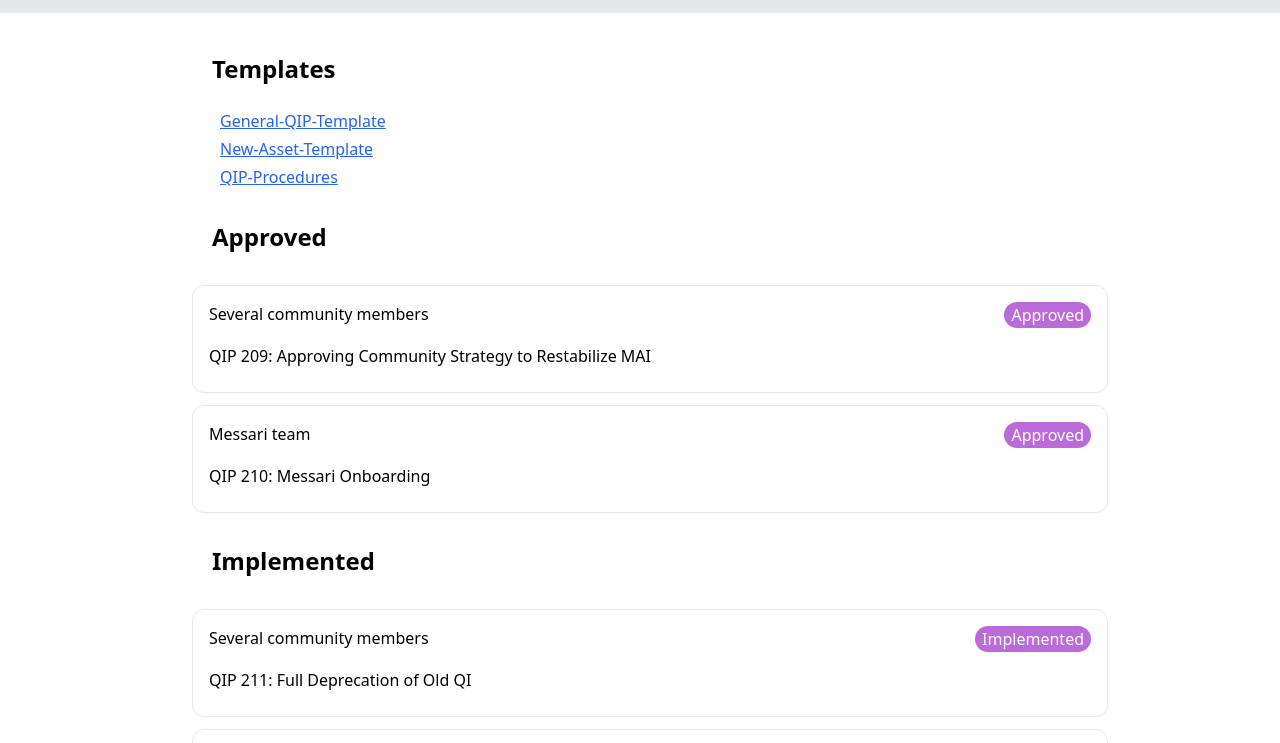
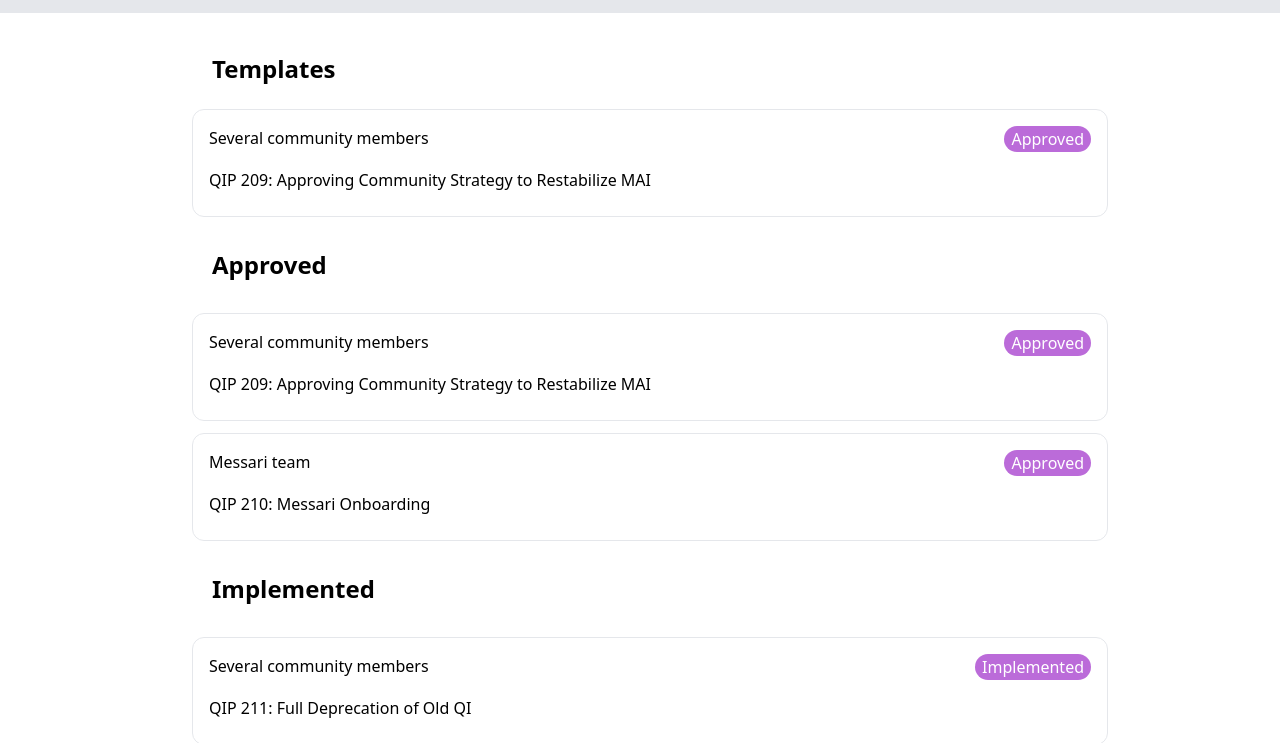
Before and after one commit to publu/QIPs, a Gatsby site: page /all-proposals in a window 1280 px wide. Shown: the part 47-790 px from the top of the page. Built offline with nearby package versions, Linux system fonts and the light colour scheme; Gatsby itself is replaced by a stand-in of ours.

Commit message:
added templates

```diff
--- /dev/null
+++ b/contents/Templates/template1.md
@@ -0,0 +1,47 @@
+---
+qip: 209
+title: Approving Community Strategy to Restabilize MAI
+network: All chains
+status: Approved
+author: Several community members
+implementor: Guardians and core team
+implementation-date: Immediately after approval
+proposal: https://vote.mai.finance/#/proposal/0x66b60aa4788f91b0018a964349bd459bbd89f05cbb98ce71c586db4ce8e76d51
+created: 2023-11-07
+---
+
+There are currently several ideas to stabilize MAI that DAO contributors have assembled via discussions on the Discord forum. These range from new protocol features to operational changes.
+
+Below is an aggregation of these strategies. The purpose of this proposal is to approve these as the DAO’s stabilization plan.
+
+### 1. Vote to implement bridging limits for each chain
+
+MAI bridging can be limited by handling allotments to bridges. For example, QiDao’s Base deployment has no allocation for outflow or inflow bridging. Under this strategy, the DAO would place limits on the rest of the DAO’s chain deployments via QIPs. More information about bridge limits can be found in the docs here: https://docs.mai.finance/risks/chain-risk.
+
+QIPs under this strategy would need to decide on min and max circulating supply to debt ratios. They would also need to determine terms for these limits.
+
+### 2. Implement stability pool for liquidations: sMAI
+
+A stability pool would allow MAI holders priority access to liquidating debt positions that fall below the liquidation threshold. Aside from earning liquidation fees, MAI depositors into sMAI could be further incentivized by the protocol. These incentives could range from direct emissions to lock-based rewards. An implementation QIP will need to be passed to approve the final version of sMAI.
+
+### 3. Use 50% of weekly protocol revenue to buyback MAI
+
+50% of revenue is currently directed towards aveQI stakers on Ethereum. The remaining 50% of weekly revenue will be allocated towards MAI buybacks if this proposal passes.
+
+### 4. Pause borrowing on chains where MAI is depegged
+
+By pausing further minting of MAI on chains where MAI is already depegged, the DAO can prevent shorting and further sell pressure on MAI.
+
+### 5. Continue to expand borrowing on chains where MAI is not depegged
+
+In order to continue to scale revenue, QiDao should continue to grow the protocol on chains where MAI is not deppeged. These chains include the burgeoning new L2s like Scroll, zkEVM, Linea, Base, and Mantle (among others). The growing revenue will contribute to the flow of MAI buybacks by the DAO.
+
+### Quorum standards
+
+The option with the most votes will be adopted.
+
+### Options
+
+* Approve proposal
+* Further discussions needed
+* Abstain
--- /dev/null
+++ b/src/components/TemplateListItem.tsx
@@ -0,0 +1,93 @@
+import React from 'react';
+import Author from './Author';
+// Template list item component
+const TemplateListItem = (props: any) => {
+    const { templates } = props;
+
+    return (
+        <div className="template-lists mb-15">
+            {templates.map((template: any, index: number) => {
+                return (
+                    <div
+                        key={index}
+                        className="border-y border-skin-border bg-skin-block-bg text-base md:rounded-xl md:border transition-colors mb-3"
+                    >
+                        <div className="leading-5 sm:leading-6">
+                            <div>
+                                <div className="block p-3 text-skin-text sm:p-4">
+                                    <div>
+                                        <div className="flex h-[26px] items-start justify-between">
+                                            <div className="flex items-center gap-1">
+                                                <div className='flex'>
+                                                    <button
+                                                        id="headlessui-popover-button-15"
+                                                        type="button"
+                                                        aria-expanded="false"
+                                                        data-headlessui-state=""
+                                                    >
+                                                        <div
+                                                            className="whitespace-nowrap"
+                                                            tabIndex={-1}
+                                                        >
+                                                            <Author
+                                                                author={
+                                                                    template
+                                                                        ?.frontmatter
+                                                                        ?.author
+                                                                }
+                                                            />
+                                                        </div>
+                                                    </button>
+                                                </div>
+                                            </div>
+                                            <span className="bg-[#BB6BD9] State text-white p-[1px] px-[7px] rounded-[14px] font-normal">
+                                                {template?.frontmatter?.status}
+                                            </span>
+                                        </div>
+                                        <a
+                                            href={`https://github.com/publu/QIPs/blob/main/contents/Templates/Template${template.frontmatter.qip}.md`}
+                                            className="cursor-pointer"
+                                        >
+                                            <div className="relative flex mb-1 mt-3 break-words pr-[80px] leading-[32px]">
+
+                                                {/* <span className='mr-1'>
+                                                    <img className='w-[25px] rounded-[20px]' src="https://cdn.stamp.fyi/avatar/eth:0xAd95A5fE898679B927C266eB2eDfAbC7fe268C27?s=40" alt="" />
+                                                </span> */}
+
+                                                <h3 className="inline pr-2">
+                                                    QIP{' '}
+                                                    {
+                                                        template?.frontmatter
+                                                            ?.qip
+                                                    }
+                                                    :{' '}
+                                                    {
+                                                        template?.frontmatter
+                                                            ?.title
+                                                    }
+                                                </h3>
+                                            </div>
+                                            <p className="line-clamp-2 break-words text-md font-semibold">
+                                                {
+                                                    template?.frontmatter
+                                                        ?.shortDescription
+                                                }
+                                            </p>
+                                            {/* Add more nested elements here */}
+                                        </a>
+                                        <div className="">
+                                            {/* Add more elements here */}
+                                        </div>
+                                    </div>
+                                </div>
+                            </div>
+                        </div>
+
+                    </div>
+                );
+            })}
+        </div>
+    );
+};
+
+export default TemplateListItem;
--- a/src/components/Templates.tsx
+++ b/src/components/Templates.tsx
@@ -1,20 +1,83 @@
 import React from 'react';
+import { graphql } from 'gatsby';
+import TemplateListItem from '../components/TemplateListItem';
+import { sortBy, filter, flow } from 'lodash/fp';
 
-const Templates = () => {
+//@ts-ignore
+import statuses from '../../ps/statuses';
+
+interface Props {
+    data: any;
+}
+
+const Templates: React.FC<Props> = ({ data }) => {
+    const { group } = data;
+
+    const columns = flow(
+        filter(({ fieldValue }) => statuses.indexOf(fieldValue) > -1),
+        sortBy(({ fieldValue }) => statuses.indexOf(fieldValue))
+    )(group) as any;
+
     return (
         <div className="proposal-list-container">
             <div className="shadow-s p-5">
                 <h3 className="text-2xl font-semibold mb-1">Templates</h3>
             </div>
-            <div className="mb-3 block px-7 text-skin-text sm:px-7">
-               <ul className="">
-                <li className='mb-1'><a target="_blank" className='underline text-blue-600 hover:text-blue-800 visited:text-purple-600' href="https://github.com/publu/QIPs/blob/main/General-QIP-Template.md">General-QIP-Template</a></li>
-                <li className='mb-1'><a target='_blank' className='underline text-blue-600 hover:text-blue-800 visited:text-purple-600' href="https://github.com/publu/QIPs/blob/main/New-Asset-Template.md">New-Asset-Template</a></li>
-                <li className='mb-1'><a target='_blank' className='underline text-blue-600 hover:text-blue-800 visited:text-purple-600' href="https://github.com/publu/QIPs/blob/main/QIP-Procedures.md">QIP-Procedures</a></li>
-               </ul>
-            </div>
+
+            {columns.map((column: any) => {
+                const templates = sortBy('frontmatter.qip')(
+                    column.nodes
+                );
+                return (
+                    <div
+                        key={column.fieldValue}
+                        className="proposal-list-container"
+                    >
+                        {/* <div className="shadow-s p-5">
+                            <h3 className="text-2xl font-semibold mb-3">
+                                {column.fieldValue}
+                            </h3>
+                        </div> */}
+
+                        <TemplateListItem templates={templates} />
+                    </div>
+                );
+            })}
         </div>
     );
 };
 
+export const query = graphql`
+    query {
+        allMarkdownRemark(
+            filter: {
+                fileAbsolutePath: { regex: "/Templates/" }
+                frontmatter: { qip: { ne: null } }
+            }
+        ) {
+            group(field: { frontmatter: { status: SELECT } }) {
+                fieldValue
+                totalCount
+                nodes {
+                    id
+                    frontmatter {
+                        qip
+                        title
+                        shortDescription
+                        author
+                        network
+                        type
+                        proposal
+                        implementor
+                        release
+                        created
+                        updated
+                        status
+                    }
+                }
+            }
+        }
+    }
+`;
+
 export default Templates;
--- a/src/pages/all-proposals.tsx
+++ b/src/pages/all-proposals.tsx
@@ -14,7 +14,8 @@ interface Props {
 }
 
 // All Proposals component
-const AllProposals: React.FC<Props> = ({ data: { allMarkdownRemark } }) => {
+const AllProposals: React.FC<Props> = ({ data: { allMarkdownRemark, allTemplates } }) => {
+
     const { group } = allMarkdownRemark;
     const columns = flow(
         filter(({ fieldValue }) => statuses.indexOf(fieldValue) > -1),
@@ -30,12 +31,12 @@ const AllProposals: React.FC<Props> = ({ data: { allMarkdownRemark } }) => {
                 >
                     <div className="mb-3 space-y-3 px-3">
 
-                       <Templates />
+                       <Templates data={allTemplates} />
 
                         <div className="mb-16"></div>
 
                         {columns.map((column: any) => {
-                            const proposals = sortBy('frontmatter.proposalId')(
+                            const proposals = sortBy('frontmatter.qip')(
                                 column.nodes
                             );
                             return (
@@ -87,6 +88,35 @@ export const query = graphql`
                 }
             }
         }
+
+        allTemplates: allMarkdownRemark(
+            filter: {
+                fileAbsolutePath: { regex: "/Templates/" }
+                frontmatter: { qip: { ne: null } }
+            }
+        ) {
+            group(field: { frontmatter: { status: SELECT } }) {
+                fieldValue
+                totalCount
+                nodes {
+                    id
+                    frontmatter {
+                        qip
+                        title
+                        shortDescription
+                        author
+                        network
+                        type
+                        proposal
+                        implementor
+                        release
+                        created
+                        updated
+                        status
+                    }
+                }
+            }
+        }
     }
 `;
 
--- /dev/null
+++ b/src/pages/templates/Template{MarkdownRemark.frontmatter__qip}.tsx
@@ -0,0 +1,66 @@
+import React from 'react';
+import { graphql } from 'gatsby';
+import { getGithubLink } from '../../utils';
+import Layout from '../../layout';
+import FrontmatterTable from '../../components/FrontmatterTable';
+
+interface Props {
+    frontmatter__qip: number;
+    data: any;
+}
+
+const Template: React.FC<Props> = ({ data }) => {
+    const { markdownRemark } = data;
+    const { frontmatter, html, fileAbsolutePath } = markdownRemark;
+    const githubLink = getGithubLink(fileAbsolutePath);
+    return (
+        <Layout>
+            <div className="container max-w-full">
+                <div className="content mt-30 overflow-y-auto h-screen flex justify-center items-start">
+                    <div
+                        id="content-center"
+                        className="relative w-full pl-0 lg:w-3/4 lg:pl-5 mt-20"
+                    >
+                        <div className="">
+
+                            <div className='flex justify-center sm:m-0 m-3'>
+                                <FrontmatterTable frontmatter={frontmatter} />
+                            </div>
+
+                            <div className="markdown-content mt-3 p-3 md:p-none">
+                                <div
+                                    className="prose max-w-none"
+                                    dangerouslySetInnerHTML={{ __html: html }}
+                                />
+                            </div>
+                        </div>
+                    </div>
+                </div>
+            </div>
+        </Layout>
+    );
+};
+
+export default Template;
+
+export const pageQuery = graphql`
+    query ($frontmatter__qip: Int) {
+        markdownRemark(frontmatter: { qip: { eq: $frontmatter__qip } }) {
+            fileAbsolutePath
+            frontmatter {
+                qip
+                title
+                author
+                network
+                type
+                proposal
+                implementor
+                release
+                created
+                updated
+                status
+            }
+            html
+        }
+    }
+`;
```
